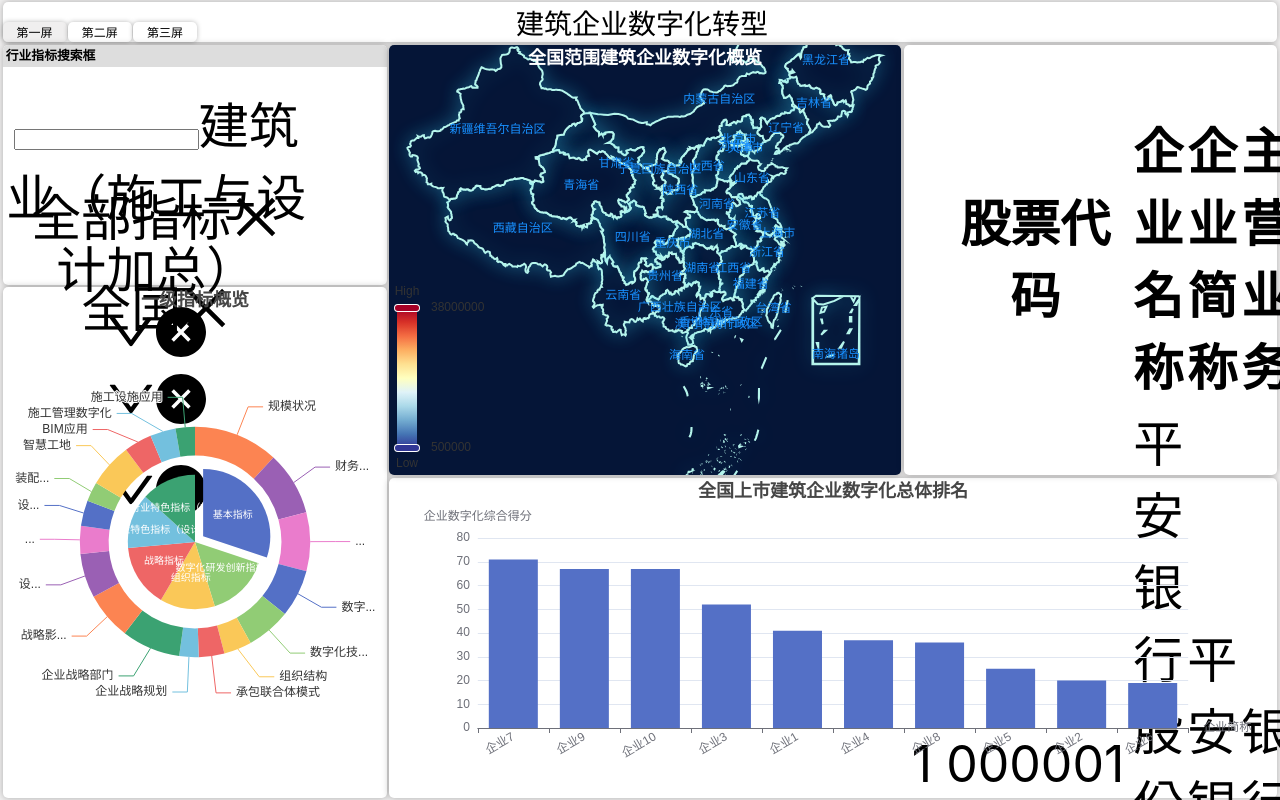
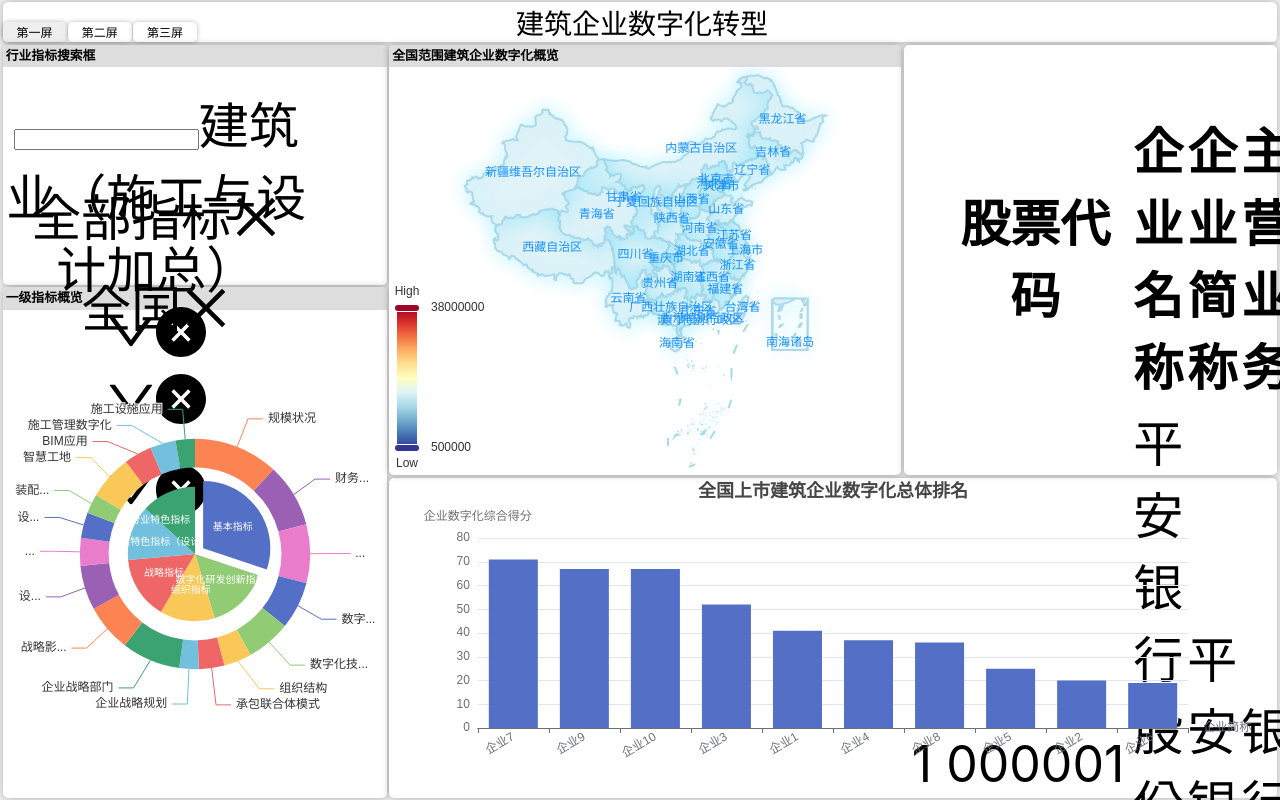
Before and after one commit to Desheng-Sun/ArchVis, a React (Create React App) app in the folder archvis/: page / in a window 1280 px wide. Built offline with nearby package versions, Linux system fonts and the light colour scheme.

Commit message:
修改了地图样式

```diff
--- a/archvis/src/components/firstComponents/archMap/index.jsx
+++ b/archvis/src/components/firstComponents/archMap/index.jsx
@@ -2,7 +2,7 @@ import * as echarts from 'echarts';
 import React, { useState, useEffect, useRef } from "react";
 import geoChina from "./geo.json";
 
-export default function FirstArchMap(w, h) {
+export default function FirstArchMap({w, h}) {
   const [data, setData] = useState([]);
   const chartRef = useRef(null);
   useEffect(() => {
@@ -17,10 +17,6 @@ export default function FirstArchMap(w, h) {
     }
     const option = {
         title: {
-            text: '全国范围建筑企业数字化概览',
-            textStyle: {
-              color:'#fff'
-            },
             left: 'center'
           },
           tooltip: {
@@ -53,24 +49,26 @@ export default function FirstArchMap(w, h) {
             map: 'china',
             roam: true,
             geoIndex: 1,
-            zoom: 1.5,  //地图的比例
+            zoom: 1.2,  //地图的比例
             label: {
               normal: {
                 show: true,
                 textStyle: {
-                  color: '#1890ff'  //字体颜色
+                  color: '#1890ff',  //字体颜色
+                  fontSize:"2vw"
                 }
               },
               emphasis: {
                 textStyle: {
-                  color: '#fff'  //选中后的字体颜色
+                  color: '#fff',  //选中后的字体颜色
+                  fontSize:"10px"
                 }
               }
             },
             itemStyle: {
               normal: {
-                areaColor: '#051537',
-                borderColor: '#b5f5ec',
+                areaColor: '#e0f3f8',
+                borderColor: '#abd9e9',
                 borderWidth: 2,
 			          shadowColor: 'rgba(63,218,255,0.3)',
 			          shadowBlur: 20,
@@ -79,7 +77,7 @@ export default function FirstArchMap(w, h) {
               emphasis: {
                 areaColor: '#1890ff',
               }
-            }
+            },
         }
     };
     myChart.setOption(option, true);
@@ -87,7 +85,7 @@ export default function FirstArchMap(w, h) {
   }, [data, w, h]);
 
   return (
-    <div ref={chartRef} style={{ width: "100%", height: "100%" }}>
+    <div ref={chartRef} style={{ width: "100%", height: "51vh"}}>
     </div>
   )
 }
--- a/archvis/src/components/firstComponents/indicatorsSt/index.jsx
+++ b/archvis/src/components/firstComponents/indicatorsSt/index.jsx
@@ -16,10 +16,10 @@ export default function FirstIndicators(w, h) {
       myChart = echarts.init(chartRef.current);
     }
     const option = {
-      title: {
-        text: '一级指标概览',
-        left: 'center'
-      },
+      // title: {
+      //   text: '一级指标概览',
+      //   left: 'center'
+      // },
       tooltip: {
         trigger: 'item',
         formatter: '{a} <br/>{b}: {c} ({d}%)'
@@ -85,7 +85,7 @@ export default function FirstIndicators(w, h) {
   }, [data, w, h]);
 
   return (
-    <div ref={chartRef} style={{ width: "100%", height: "100%" }}>
+    <div ref={chartRef} style={{ width: "100%", height: "61vh" }}>
     </div>
   )
 }
--- a/archvis/src/components/layout/index.css
+++ b/archvis/src/components/layout/index.css
@@ -82,7 +82,7 @@
     width: 40vw;
     border-radius: 0.4vw;
     box-shadow: 0 0px 0.6vw rgb(0 0 0 / 28%);
-    background-color: #051537;
+    background-color: white;
     float: left;
 }
 #firstArchList {
@@ -94,7 +94,7 @@
     background-color: white;
     float: left;
 }
-#firstArchrank {
+#firstArchRank {
     margin-top: 0.3vh;
     height: 40vh;
     width: 69.4vw;
--- a/archvis/src/components/layout/index.js
+++ b/archvis/src/components/layout/index.js
@@ -58,7 +58,6 @@ export default function Layout() {
     const [firstIndicatorsHeight, setFirstIndicatorsHeight] = useState(0);
     const [firstArchMapWidth, setFirstArchMapWidth] = useState(0);
     const [firstArchMapHeight, setFirstArchMapHeight] = useState(0);
-
     const [firstArchListWidth, setFirstArchListWidth] = useState(0);
     const [firstArchListHeight, setFirstArchListHeight] = useState(0);
     const [firstArchRankWidth, setFirstArchRankWidth] = useState(0);
@@ -92,6 +91,36 @@ export default function Layout() {
             setFirstIndicatorsHeight(
                 document.getElementById("firstIndicators").getBoundingClientRect().height
             );
+            setFirstArchMapWidth(
+                document.getElementById("firstArchMap").getBoundingClientRect().width
+            );
+            setFirstArchMapHeight(
+                document.getElementById("firstArchMap").getBoundingClientRect().height
+            );
+            setFirstArchListWidth(
+                document.getElementById("firstArchList").getBoundingClientRect().width
+            );
+            setFirstArchListHeight(
+                document.getElementById("firstArchList").getBoundingClientRect().height
+            );
+            setFirstArchRankWidth(
+                document.getElementById("firstArchRank").getBoundingClientRect().width
+            );
+            setFirstArchRankHeight(
+                document.getElementById("firstArchRank").getBoundingClientRect().height
+            );
+            // setFirstIndicatorsHeight(
+            //     document.getElementById("firstIndicators").getBoundingClientRect().width
+            // );
+            // setFirstIndicatorsHeight(
+            //     document.getElementById("firstIndicators").getBoundingClientRect().height
+            // );
+            // setFirstIndicatorsHeight(
+            //     document.getElementById("firstIndicators").getBoundingClientRect().width
+            // );
+            // setFirstIndicatorsHeight(
+            //     document.getElementById("firstIndicators").getBoundingClientRect().height
+            // );
         }
     }, [nowPageIndex, size])
 
@@ -124,6 +153,7 @@ export default function Layout() {
                             <FirstSearchBar />
                         </div>
                         <div id="firstIndicators">
+                            <ChartHeader chartName={"一级指标概览"} />
                             <FirstIndicators
                                 w={firstIndicatorsWidth}
                                 h={firstIndicatorsHeight}
@@ -134,6 +164,7 @@ export default function Layout() {
                     <div id="firstIRight">
                         <div id="firstIRightTop">
                             <div id="firstArchMap">
+                                <ChartHeader chartName={"全国范围建筑企业数字化概览"} />
                                 <FirstArchMap
                                     w={firstArchMapWidth}
                                     h={firstArchMapHeight}
@@ -146,7 +177,7 @@ export default function Layout() {
                                 />
                             </div>
                         </div>
-                        <div id="firstArchrank">
+                        <div id="firstArchRank">
                             <FirstArchRank
                                 w={firstArchRankWidth}
                                 h={firstArchRankHeight}
```
